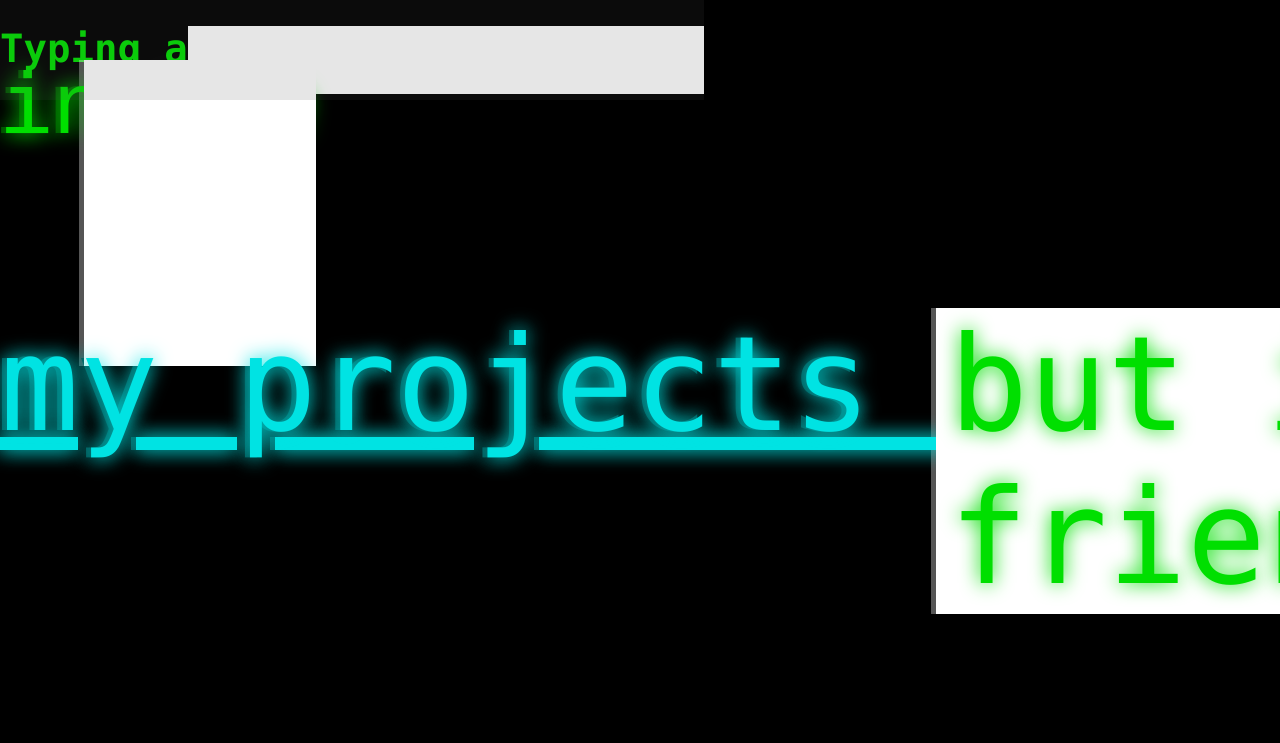
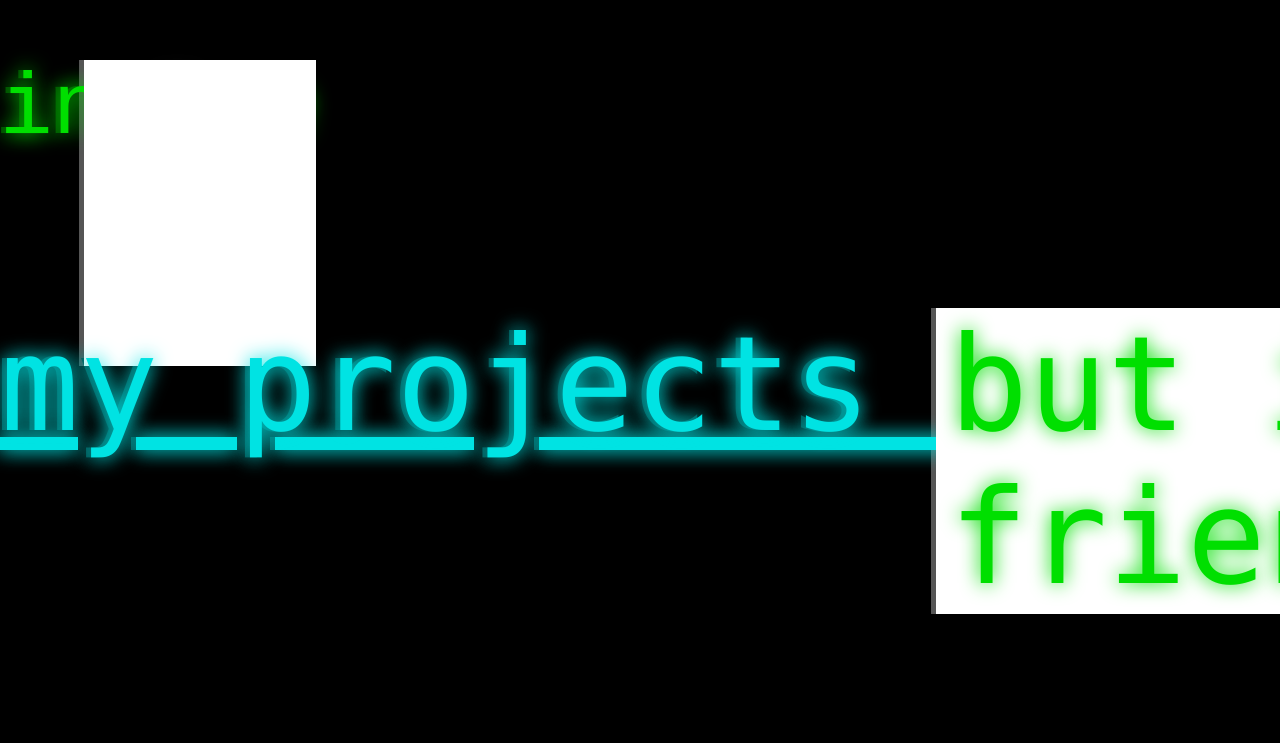
Before and after one commit to 257/257.github.io, a plain HTML site: page resume/resume.html in a window 1280 px wide. Shown: the top 743 px of the page. Drawn offline with Linux system fonts and the light colour scheme.

Commit message:
resume: take <h1> out

```diff
--- a/resume/resume.html
+++ b/resume/resume.html
@@ -6,7 +6,6 @@
   <title>resume</title>
 </head>
 
-<h1>Typing animation by Lea Verou.<span>&nbsp;</span></h1>
 <body>
 <div class="content" id="content-node">
   <div class="fuzz"></div>
```
